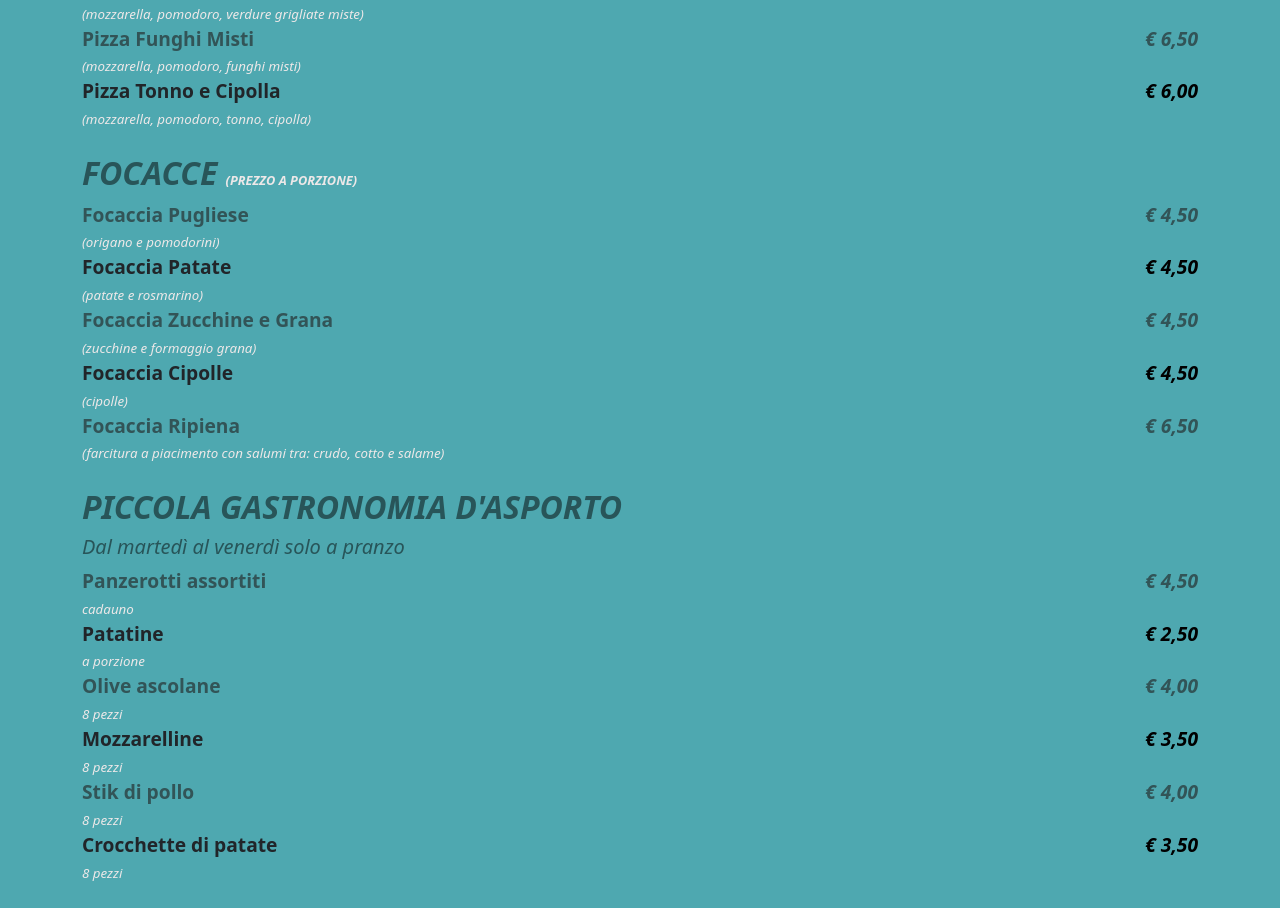
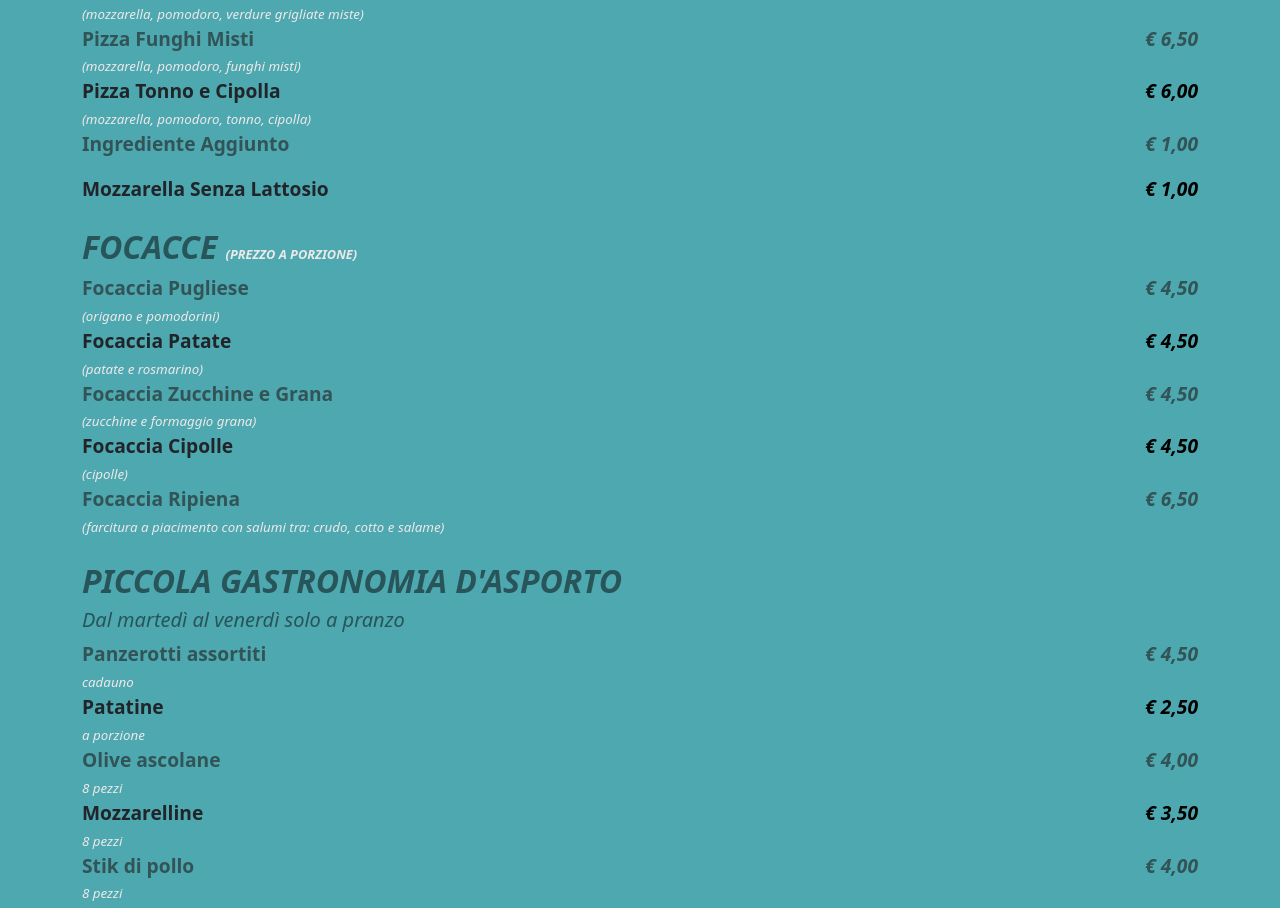
Before and after one commit to gluke0/isso-pizza-menu, a Vue app: page / in a window 1280 px wide. Shown: the part 1523-2431 px from the top of the page. Built offline with nearby package versions, Linux system fonts and the light colour scheme.

Commit message:
added elements

```diff
--- a/src/assets/components/views/mpizza.vue
+++ b/src/assets/components/views/mpizza.vue
@@ -147,6 +147,14 @@ export default {
               <li>Pizza Tonno e Cipolla</li> <span class="even">€ 6,00</span>
             </div>
             <span>(mozzarella, pomodoro, tonno, cipolla)</span>
+
+            <div class="d-flex justify-content-between">
+              <li class="oddy">Ingrediente Aggiunto</li> <span class="oddy">€ 1,00</span>
+            </div>
+
+            <div class="d-flex justify-content-between mt-3">
+              <li>Mozzarella Senza Lattosio</li> <span class="even">€ 1,00</span>
+            </div>
         </div>
       </div>
     </div>
```
